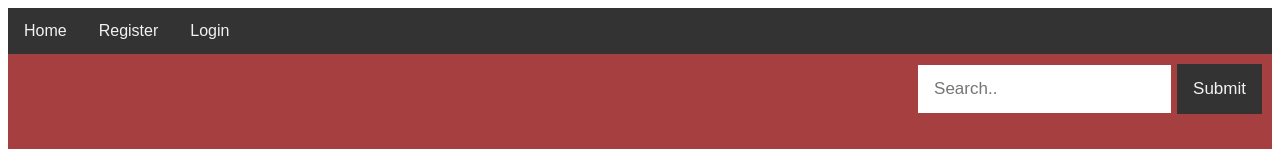
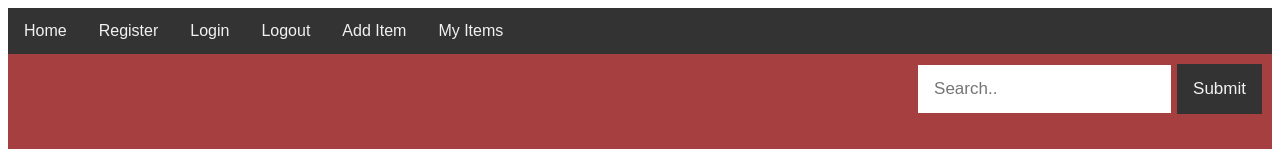
Before and after one commit to hi6nika/Angular_exam, an Angular app in the folder EzySell/: page / in a window 1280 px wide. Shown: the top 149 px of the page. Built offline with nearby package versions, Linux system fonts and the light colour scheme.

Commit message:
Update app.component.html

```diff
--- a/EzySell/src/app/app.component.html
+++ b/EzySell/src/app/app.component.html
@@ -2,6 +2,9 @@
   <a href="#">Home</a>
   <a href="#">Register</a>
   <a href="#">Login</a>
+  <a href="#">Logout</a>
+  <a href="#">Add Item</a>
+  <a href="#">My Items</a>
 </nav>
 
 <div class="content">
```
